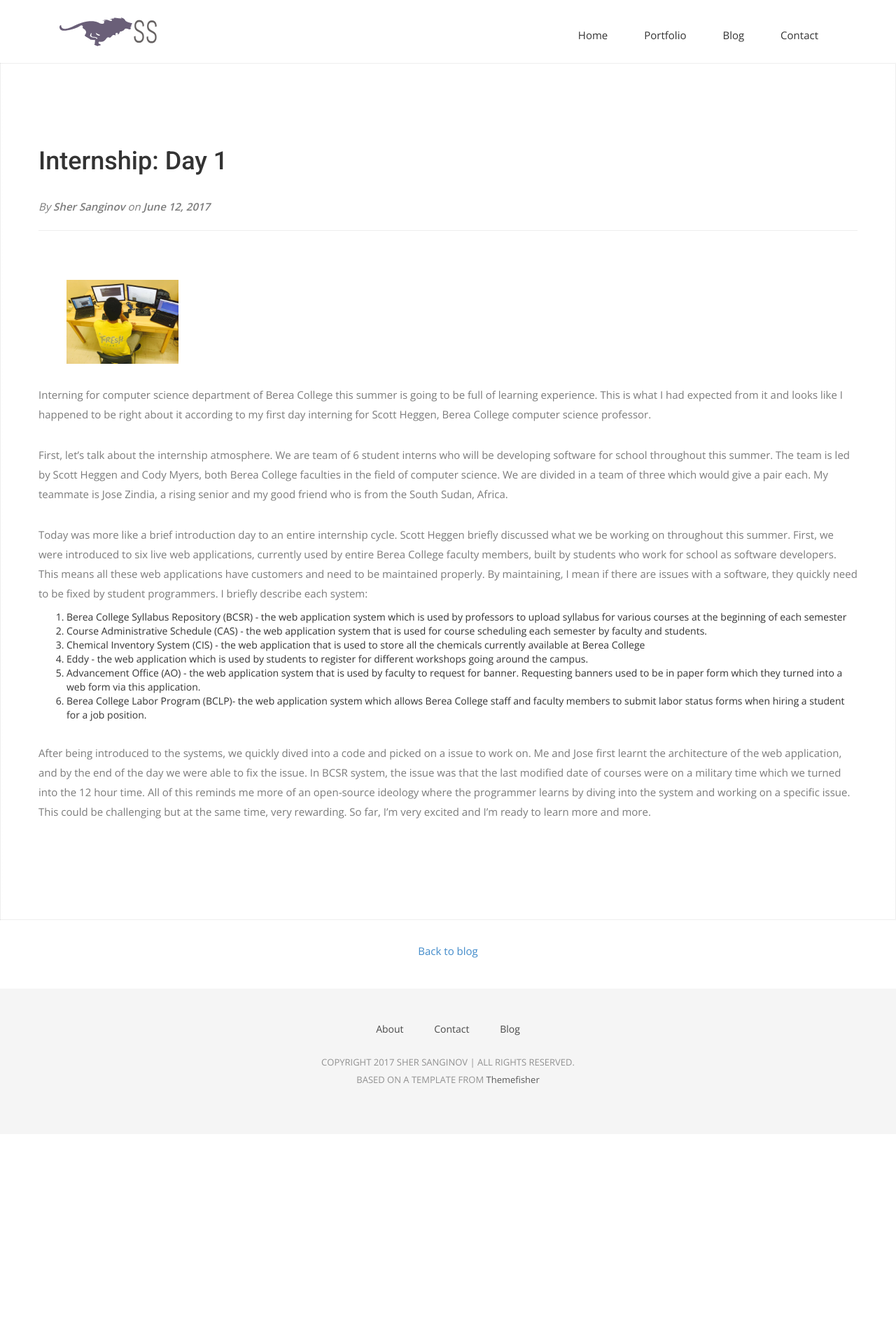
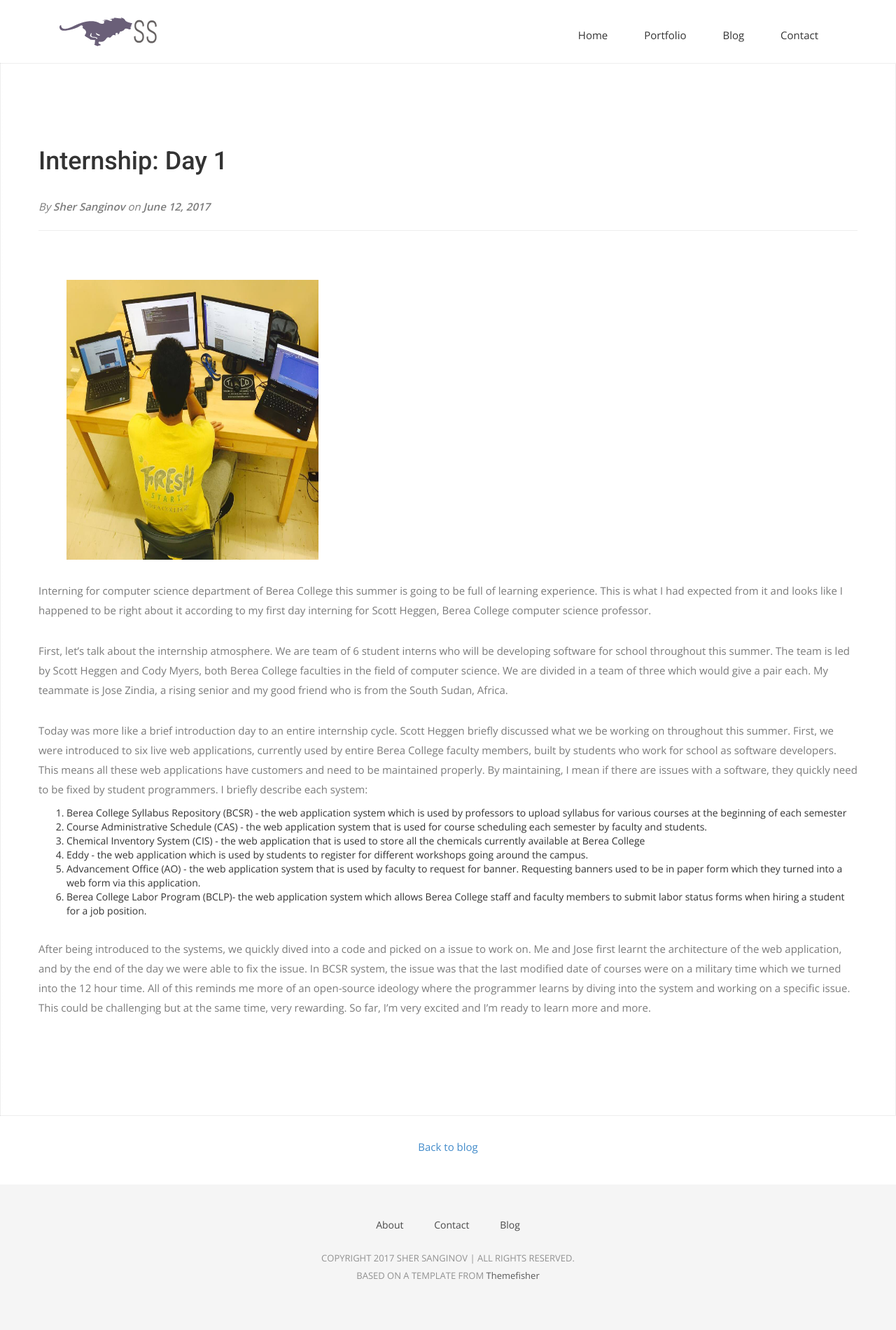
Before and after one commit to sanginovs/personal-website, a Jekyll site: the page built from _posts/2017-06-12-super-long-article.md, in a window 1280 px wide. Shown: the whole page at 70% size. Built offline with Jekyll 4.4.1, drawn with Linux system fonts in a browser that asks for light colours; nearby versions of some CDN libraries; some web fonts are replaced; before the commit the page ends 1621 px from its top, so only the background shows below that.

Commit message:
uploading my blog for my first day of internship

```diff
--- a/_posts/2017-06-12-super-long-article.md
+++ b/_posts/2017-06-12-super-long-article.md
@@ -4,7 +4,7 @@
 author: "Sher Sanginov"
 ---
 
-<img class="img-responsive" src="/assets/img/aaa.jpg" alt="Drawing" style="width: 200px;"/>
+<img class="img-responsive" src="/assets/img/aaa.jpg" alt="Drawing" style="width: 400px; height: 400px; align: center;"/>
 
 
 Interning for computer science department of Berea College this summer is going to be full of learning experience. This is what I had expected from it and looks like I happened to be right about it according to my first day interning for Scott Heggen, Berea College computer science professor.
```
